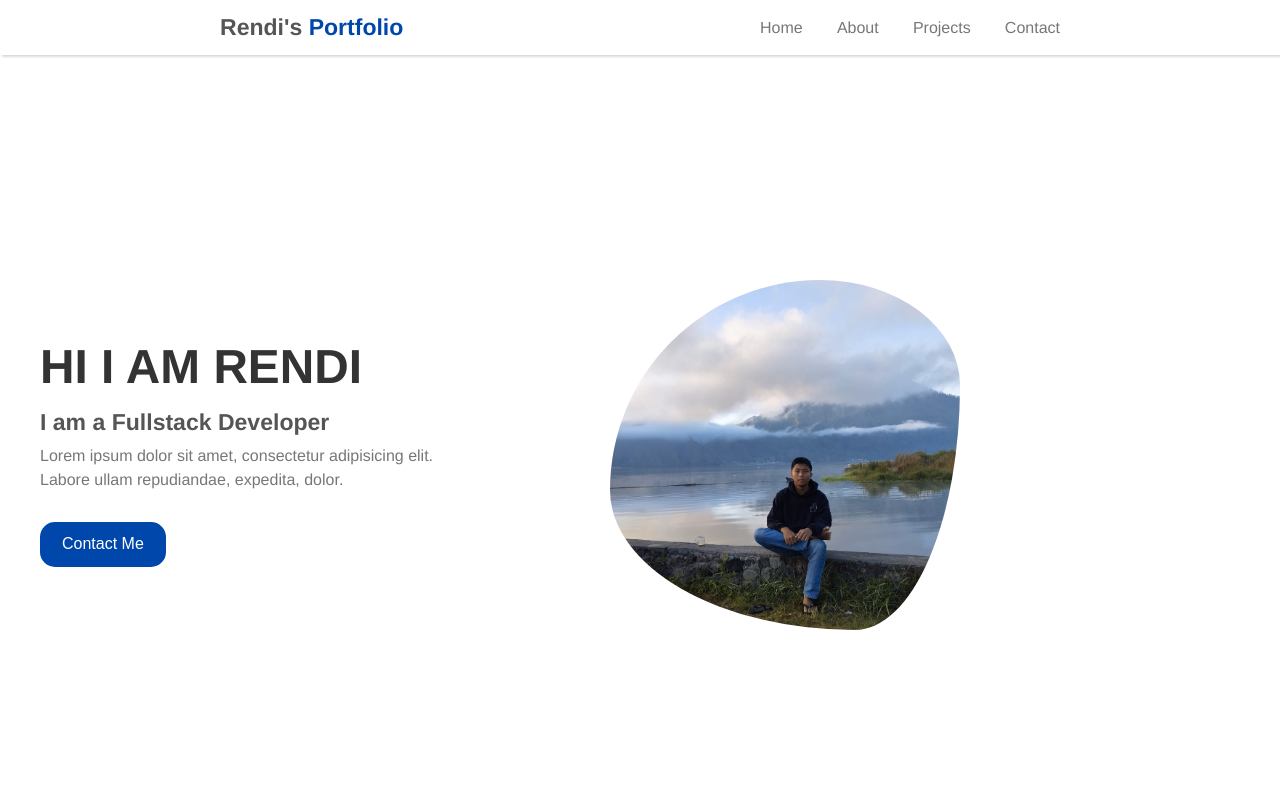
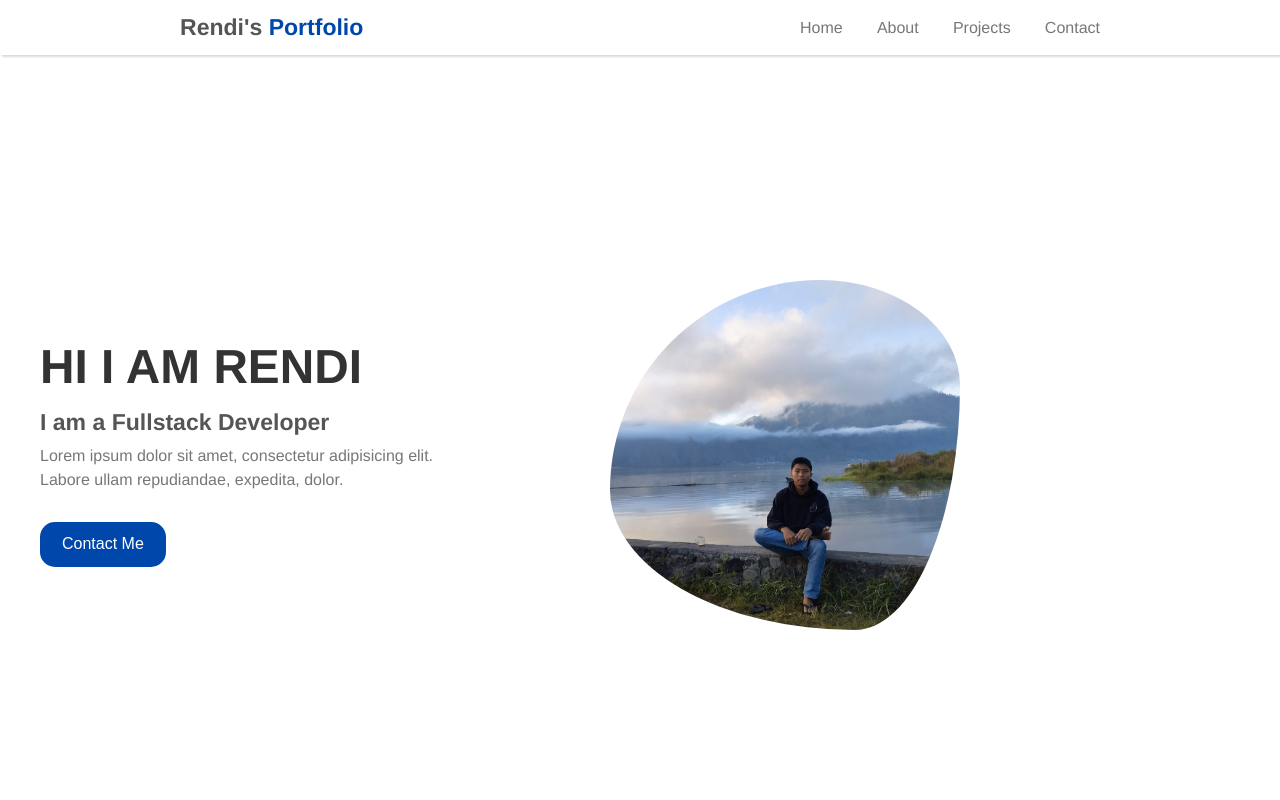
Before and after one commit to rendi12345678/rendi-portfolio, a React (Create React App) app: page / in a window 1280 px wide. Shown: the top 800 px of the page. Built offline with nearby package versions, Linux system fonts and the light colour scheme.

Commit message:
Made it more responsive

```diff
--- a/src/styles/navbar.css
+++ b/src/styles/navbar.css
@@ -9,17 +9,19 @@ header {
   color: var(--font-clr);
   z-index: 99999;
   box-shadow: .2rem .2rem .2rem rgba(0, 0, 0, .15);
+  display: flex;
+  justify-content: center;
+  padding: 0 clamp(2rem, 4svw, 4rem);
 }
 
 header .nav-container {
-padding: 0 clamp(2rem, 4svw, 4rem);
+  flex-grow: 1;
   display: flex;
   width: 100%;
   position: relative;
   top: 0;
   right: 0;
   height: 100%;
-  margin: auto;
   left: 0;
   bottom: 0;
   background: #fff;
@@ -27,6 +29,7 @@ padding: 0 clamp(2rem, 4svw, 4rem);
   align-items: center;
   box-sizing: border-box;
   max-width: 92rem;
+  z-index: -999999;
 }
 
 /* Hamburger Menu */
@@ -134,7 +137,7 @@ ul li a:hover::after {
 @media (width <= 500px) {
   nav ul {
     display: flex;
-    position: absolute;
+    position: fixed;
     top: 0;
     left: 0;
     right: 0;
```
